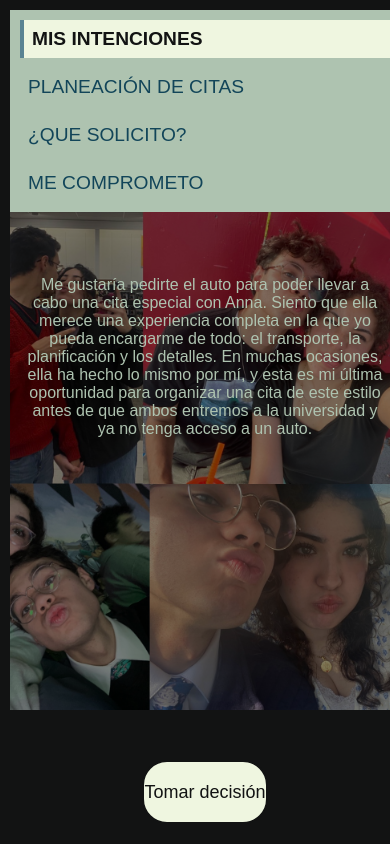
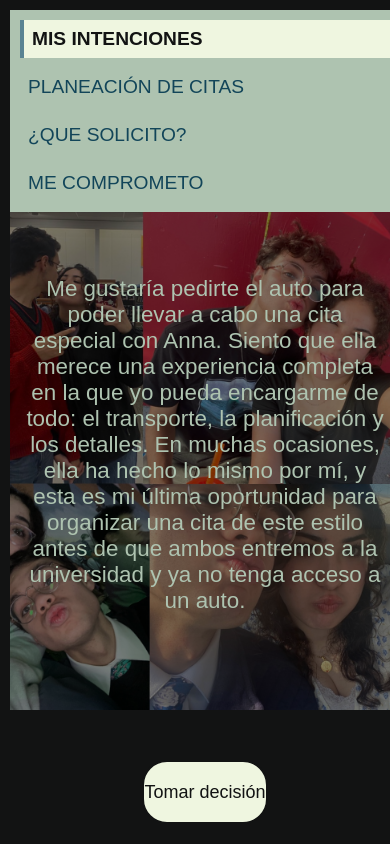
Before and after one commit to Luis-Mosqueda11/permiso, a plain HTML site: page index.html in a window 390 px wide. Both pictures are taken after a click on the element "MIS INTENCIONES". Drawn offline with Linux system fonts and the light colour scheme.

Commit message:
Update index.html

```diff
--- a/index.html
+++ b/index.html
@@ -248,7 +248,7 @@ body {
     .description-item h2,
     .description-item p,
     .description-item li {
-        font-size: 1em;
+        font-size: 1.4em;
         padding: 5px;
     }
 
```
